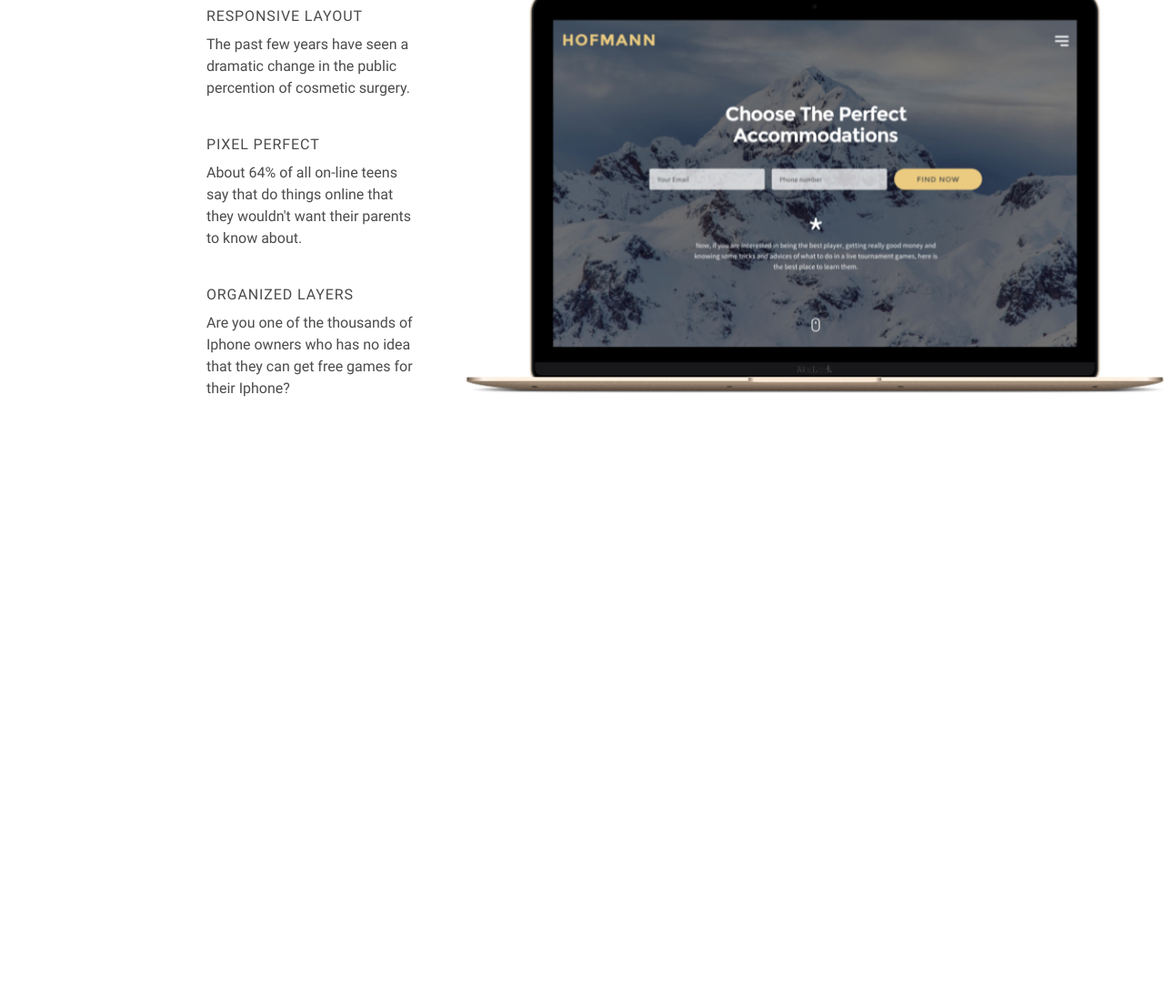
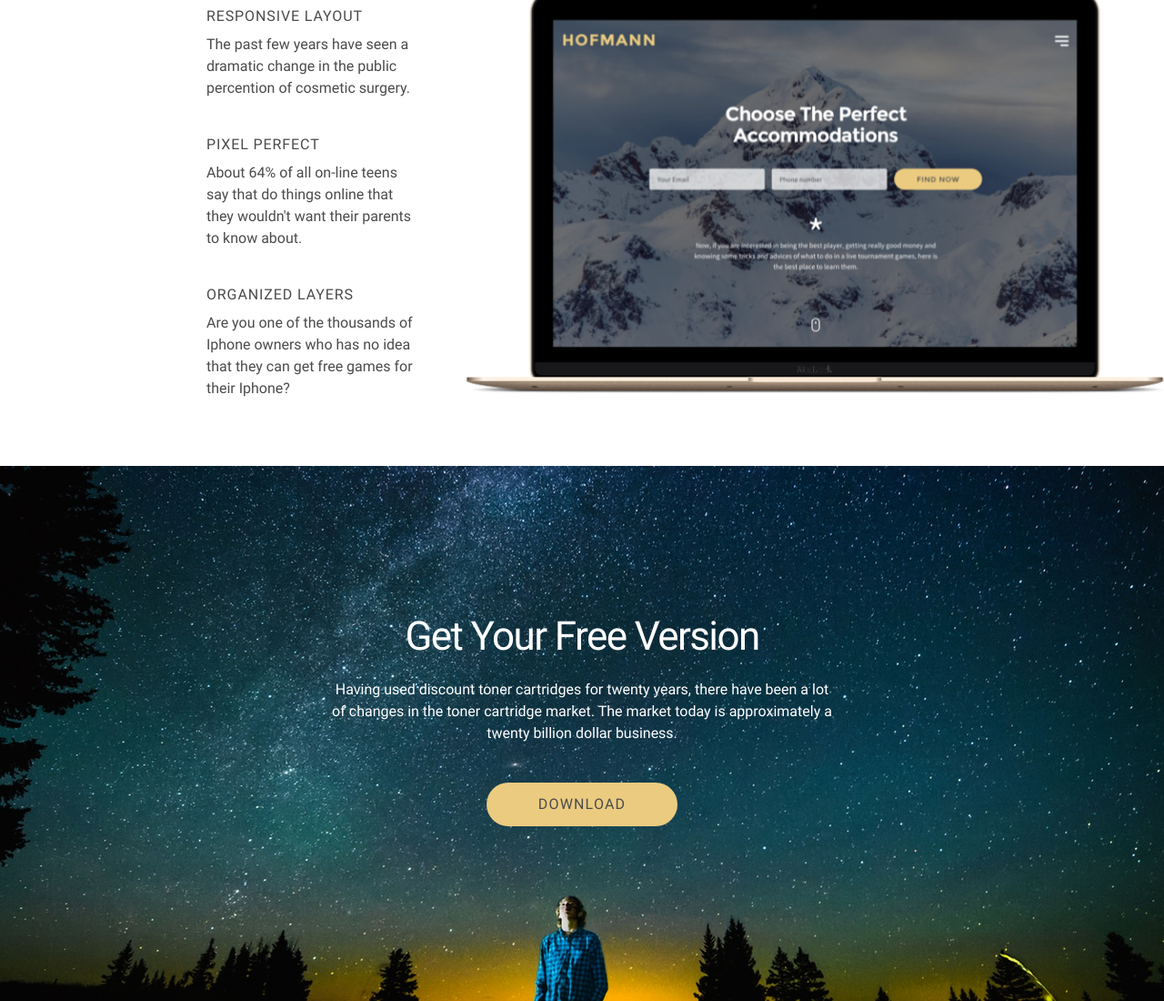
Before and after one commit to ronlechiht/HTML-CSS-Practice2, a website built with Parcel: page src/index.html in a window 1280 px wide. Shown: the part 1024-2124 px from the top of the page at 91% size. Before the commit the page ends 1536 px from the top, so only its background shows below. Built offline with nearby package versions, Linux system fonts and the light colour scheme; files whose address does not match are found by name.

Commit message:
Complete section download

```diff
--- a/src/index.html
+++ b/src/index.html
@@ -66,6 +66,15 @@
           <div class="mac-img"></div>
         </div>
       </section>
+
+      <!--================================= Section Download  =================================-->
+      <section class="section-download">
+        <h2 class="main-heading">get your free version</h2>
+        <p class="download-description">Having used discount toner cartridges for twenty years, there
+          have been a lot of changes in the toner cartridge market. The market today is approximately
+          a twenty billion dollar business.</p>
+        <button class="btn btn-download"><a href="#">download</a></button>
+      </section>
     </main>
   </body>
 </html>
--- a/src/styles/bases/base.css
+++ b/src/styles/bases/base.css
@@ -37,6 +37,10 @@ input {
   padding: 0;
 }
 
+button {
+  border: none;
+}
+
 @media screen and (min-width: 1200px) {
   body {
     font-size: 16px;
--- a/src/styles/components/button.css
+++ b/src/styles/components/button.css
@@ -1,6 +1,11 @@
 .btn {
+  display: block;
+  margin: 0 auto;
   background-color: #ebcb80;
   border-radius: 50px;
+}
+
+.btn>a {
   color: #4b4b4b;
   text-transform: uppercase;
   line-height: 13px;
--- a/src/styles/index.css
+++ b/src/styles/index.css
@@ -18,3 +18,4 @@
 /* Import section */
 @import url("../styles/sections/page-header.css");
 @import url("../styles/sections/section-features.css");
+@import url("../styles/sections/section-download.css");
--- a/src/styles/sections/section-download.css
+++ b/src/styles/sections/section-download.css
@@ -0,0 +1,46 @@
+.section-download {
+  padding: 45px 0px 103px 0px;
+  background: url("../../assets/images/section-download/download-background.jpg") no-repeat center;
+  background-size: cover;
+  color: #ffffff;
+}
+
+.download-description {
+  margin: 7px auto 20px auto;
+  text-align: center;
+  max-width: 39ch;
+}
+
+.btn-download {
+  padding: 9px 37px;
+}
+
+@media screen and (min-width: 768px) {
+  .section-download {
+    padding: 57px 0px 90px 0px;
+  }
+
+  .download-description {
+    margin: 26px auto 29px auto;
+    max-width: 75ch;
+  }
+
+  .btn-download {
+    padding: 13px 37px;
+  }
+}
+
+@media screen and (min-width: 1200px) {
+  .section-download {
+    padding: 163px 0px 192px 0px;
+  }
+
+  .download-description {
+    margin: 23px auto 42px auto;
+    max-width: 62ch;
+  }
+
+  .btn-download {
+    padding: 15px 57px;
+  }
+}
```
Also changed, not shown: src/assets/images/section-download/download-background.jpg (added).
